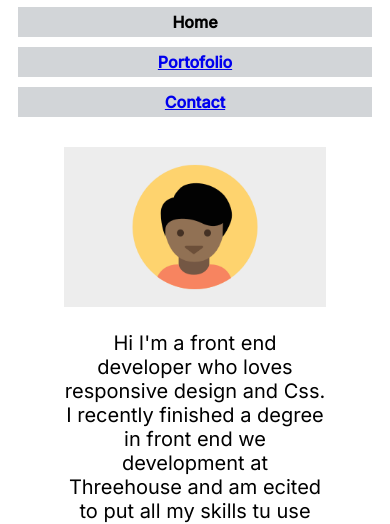
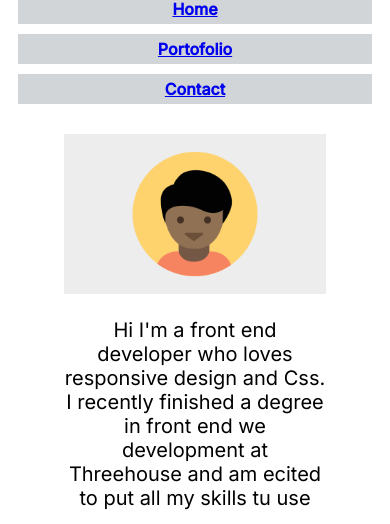
Before and after one commit to JuniorASP/responsive-layout-site, a plain HTML site: page index.html in a window 390 px wide. Shown: the part 73-597 px from the top of the page. Drawn offline with Linux system fonts and the light colour scheme.

Commit message:
responsive-layout-site

```diff
--- a/index.html
+++ b/index.html
@@ -12,14 +12,14 @@
   <body>
     <Header>
 
-  <div class="jaa">
+  <nav class="jaa">
   <h1> Junior Suarez Peralta</h1>
   <ul>
-  <li><b>Home</b></li>
+  <li><b><a href="#home">Home</a></b></li>
   <li><b><a href="#portofolio">Portofolio</a></b></li>
   <li><b><a href="#contact">Contact</a></b></li>
   </ul>
-  </div>
+  </nav>
 
 </Header>
 <main>
@@ -79,12 +79,12 @@
   <h4>Email:&nbsp; Email@jezelf.com</h4>
   </div>
 <hr>
-  <div>
+  <nav>
   <ul class="flex">
   <li>Junior Suarez</li>
   <li><a href="file:///C:/Users/Senior%20Junior/Desktop/VS%20codes/responsive-layout-site/index.html#top">Back Home</a></li>
   </ul>
-  </div>
+  </nav>
   </footer>
   </body>
   </html>
```
